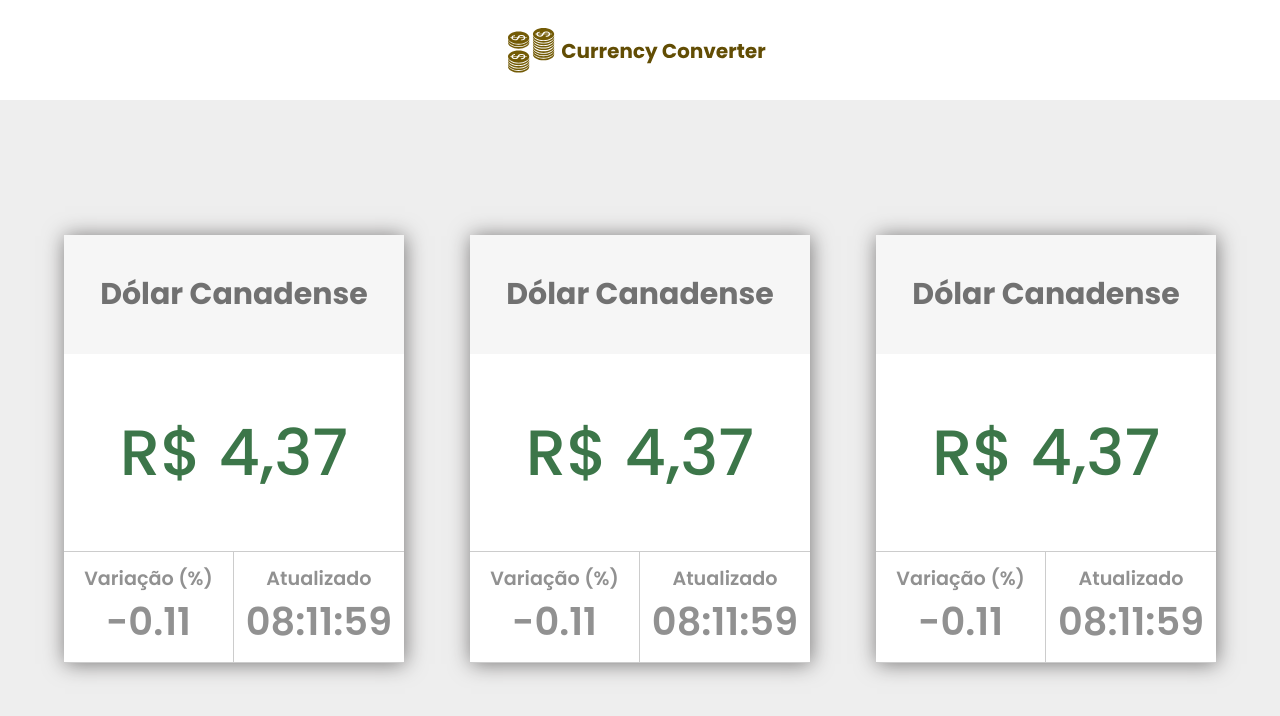
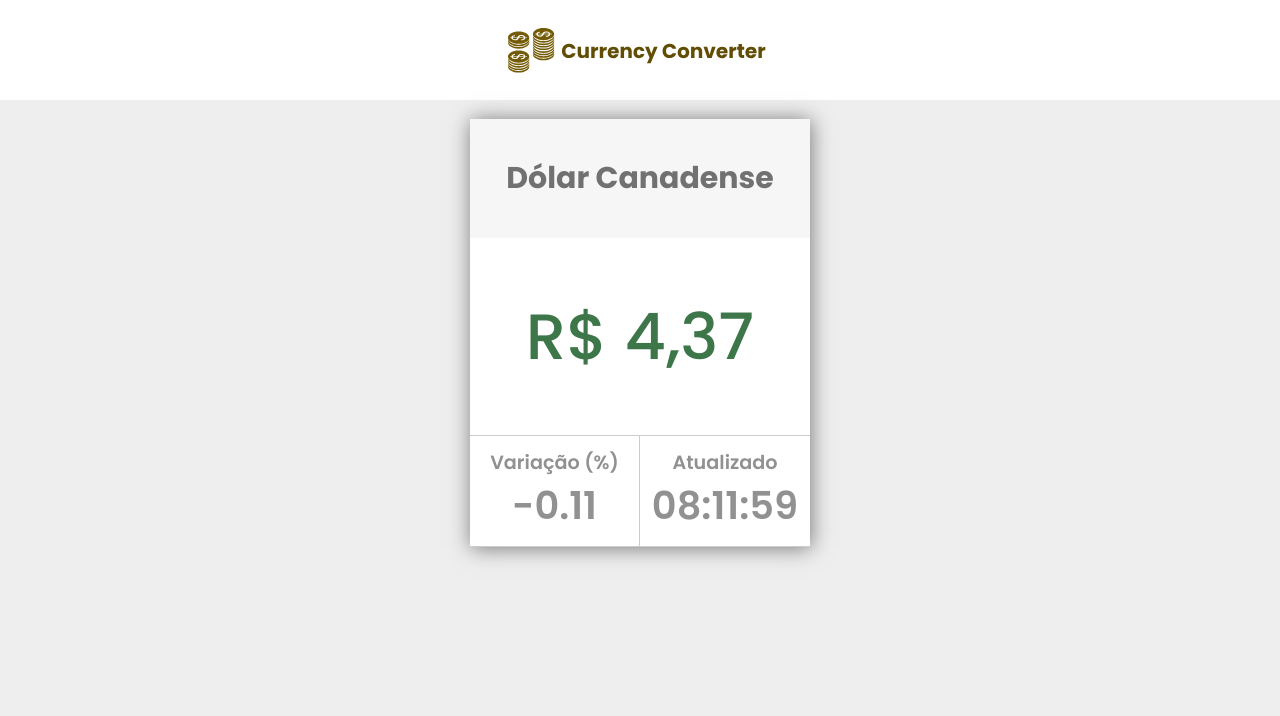
Before and after one commit to TiagoSilva34/angular17, an Angular app: page / in a window 1280 px wide. Shown: the top 716 px of the page. Built offline with nearby package versions, Linux system fonts and the light colour scheme; no server answers.

Commit message:
ajust: ajuste na chamada do component card no component app

```diff
--- a/src/app/app.component.html
+++ b/src/app/app.component.html
@@ -1,10 +1,6 @@
 <div class="app">
   <app-header></app-header>
   <main class="main">
-      <div class="container">
-          <app-card></app-card>
-          <app-card></app-card>
-          <app-card></app-card>
-      </div>
+      <app-card class="app-card"></app-card>
   </main>
 </div>
```
